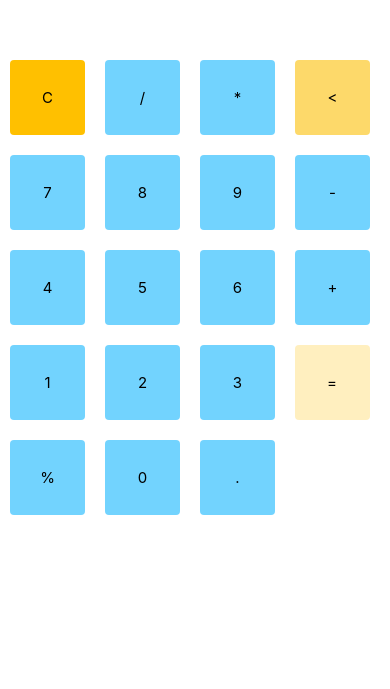
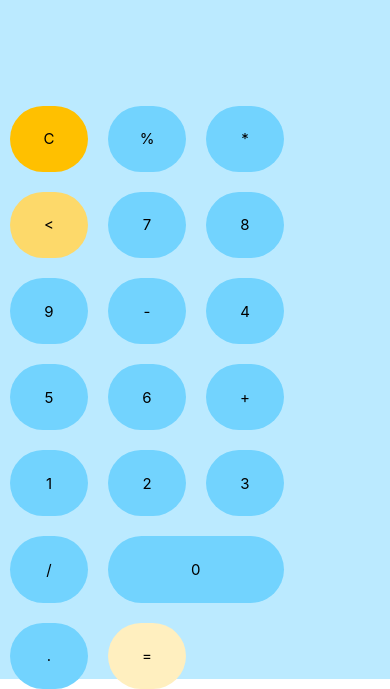
Before and after one commit to FromTellus/react-native-calculator, a React Native app: screen / in a window 390 px wide. Shown: the part 165-854 px from the top of the page. Built offline with nearby package versions, Linux system fonts and the light colour scheme.

Commit message:
Some UI work done, added functionality (still needs work)

```diff
--- a/App.js
+++ b/App.js
@@ -1,6 +1,5 @@
 import { StatusBar } from 'expo-status-bar';
 import { StyleSheet, Text, View } from 'react-native';
-import Buttons from './Components/Buttons';
 import CalculatorInput from './Components/Calculator';
 
 export default function App() {
@@ -15,8 +14,9 @@ export default function App() {
 const styles = StyleSheet.create({
   container: {
     flex: 1,
-    backgroundColor: '#fff',
+    backgroundColor: "#bbeaff",
     alignItems: 'center',
     justifyContent: 'center',
+
   },
 });
--- a/Components/Calculator.js
+++ b/Components/Calculator.js
@@ -7,17 +7,27 @@ export default function CalculatorInput() {
   const [value1, setValue1] = useState("");
   const [operator, setOperator] = useState();
   const [result, setResult] = useState("");
+  const [caluclation, setCaluclation] = useState(false);
 
   function operations() {
     if (!inputOne) {
       setInputOne(value1);
       setValue1("");
     } else {
+      if (caluclation) {
+        setInputOne(result);
+        setValue1("");
+        setInputTwo("");
+        setCaluclation(false);
+        setResult("");
+        console.log("how about this");
+    } else {
+      console.log("does this always run?");
       setInputTwo(value1);
+    }
     }
   }
 
-  // make number into procentage decimal
   function procentage() {
     if (value1) {
       setValue1(value1 / 100);
@@ -34,10 +44,11 @@ export default function CalculatorInput() {
   }
 
   function calculate() {
+    setCaluclation(true);
+
     switch (operator) {
       case "+":
         return setResult(Number(inputOne) + Number(inputTwo));
-
       case "-":
         return setResult(Number(inputOne) - Number(inputTwo));
       case "*":
@@ -46,12 +57,14 @@ export default function CalculatorInput() {
         setResult(Number(inputOne) / Number(inputTwo));
       default:
         return "Invalid operator";
-    }
+
+  }
   }
 
   useEffect(() => {
-    if (inputOne && inputTwo) {
+    if (inputOne.length > 0 && inputTwo.length > 0) {
       calculate();
+      setCaluclation(true);
     }
   }, [inputTwo]);
 
@@ -81,12 +94,9 @@ export default function CalculatorInput() {
 
           <TouchableOpacity
             style={styles.button}
-            onPress={() => {
-              setOperator("/");
-              operations();
-            }}
+            onPress={() => procentage()}
           >
-            <Text style={styles.buttonText}>{"/"}</Text>
+            <Text style={styles.buttonText}>{"%"}</Text>
           </TouchableOpacity>
 
           <TouchableOpacity
@@ -112,7 +122,7 @@ export default function CalculatorInput() {
 
           <TouchableOpacity
             style={styles.button}
-            onPress={() => setValue1(value1 + "7")}
+            onPress={() => {setValue1(value1 + "7")}}
           >
             <Text style={styles.buttonText}>{"7"}</Text>
           </TouchableOpacity>
@@ -196,24 +206,20 @@ export default function CalculatorInput() {
             >
               <Text style={styles.buttonText}>{"3"}</Text>
             </TouchableOpacity>
-          <TouchableOpacity
-            style={styles.calculateBtn}
+
+            <TouchableOpacity
+            style={styles.button}
             onPress={() => {
-              setInputTwo(value1);
+              setOperator("/");
+              operations();
             }}
           >
-            <Text style={styles.buttonText}>{"="}</Text>
+            <Text style={styles.buttonText}>{"/"}</Text>
           </TouchableOpacity>
 
-          <TouchableOpacity
-            style={styles.button}
-            onPress={() => procentage()}
-          >
-            <Text style={styles.buttonText}>{"%"}</Text>
-          </TouchableOpacity>
 
           <TouchableOpacity
-            style={styles.button}
+            style={styles.button0}
             onPress={() => setValue1(value1 + "0")}
           >
             <Text style={styles.buttonText}>{"0"}</Text>
@@ -224,6 +230,18 @@ export default function CalculatorInput() {
           style={styles.button}>
             <Text style={styles.buttonText}>{"."}</Text>
           </TouchableOpacity>
+
+
+          <TouchableOpacity
+            style={styles.calculateBtn}
+            onPress={() => {
+              setInputTwo(value1);
+            }}
+          >
+            <Text style={styles.buttonText}>{"="}</Text>
+          </TouchableOpacity>
+
+
         </View>
         <View></View>
       </View>
@@ -232,18 +250,19 @@ export default function CalculatorInput() {
 }
 
 const styles = StyleSheet.create({
+
   preview: {
     flexDirection: "column",
     textAlign: "center",
   },
   button: {
-    width: 75,
-    height: 75,
+    width: "20%",
+    height: "15%",
     alignItems: "center",
     justifyContent: "center",
     paddingVertical: 12,
     paddingHorizontal: 32,
-    borderRadius: 4,
+    borderRadius: 100,
     elevation: 3,
     backgroundColor: "#72d3fe",
     margin: 10,
@@ -251,21 +270,31 @@ const styles = StyleSheet.create({
     maxWidth: 100,
     fontSize: "30",
   },
-  bottomTwoRows: {
-    flexDirection: "row",
-    flexWrap: "wrap",
-    justifyContent: "flex-start",
-    width: "75%",
-  },
 
-  clearBtn: {
-    width: 75,
-    height: 75,
+  button0: {
+    width: "45%",
+    height: "15%",
     alignItems: "center",
     justifyContent: "center",
     paddingVertical: 12,
     paddingHorizontal: 32,
-    borderRadius: 4,
+    borderRadius: 100,
+    elevation: 3,
+    backgroundColor: "#72d3fe",
+    margin: 10,
+    color: "black",
+    fontSize: "30",
+  },
+
+
+  clearBtn: {
+    width: "20%",
+    height: "15%",
+    alignItems: "center",
+    justifyContent: "center",
+    paddingVertical: 12,
+    paddingHorizontal: 32,
+    borderRadius: 100,
     elevation: 3,
     backgroundColor: "#FFC000",
     margin: 10,
@@ -275,13 +304,13 @@ const styles = StyleSheet.create({
   },
 
   backspaceBtn: {
-    width: 75,
-    height: 75,
+    width: "20%",
+    height: "15%",
     alignItems: "center",
     justifyContent: "center",
     paddingVertical: 12,
     paddingHorizontal: 32,
-    borderRadius: 4,
+    borderRadius: 100,
     elevation: 3,
     backgroundColor: "#FDD96A",
     margin: 10,
@@ -291,12 +320,13 @@ const styles = StyleSheet.create({
   },
 
   calculateBtn: {
-    width: 75,
-    height: 75,
+    width: "20%",
+    height: "15%",
+    alignItems: "center",
     justifyContent: "center",
     paddingVertical: 12,
     paddingHorizontal: 32,
-    borderRadius: 4,
+    borderRadius: 100,
     elevation: 3,
     backgroundColor: "#FFEFBF",
     margin: 10,
@@ -320,6 +350,7 @@ const styles = StyleSheet.create({
     flexWrap: "wrap",
     justifyContent: "flex-start",
     width: "100%",
+
   },
 
   buttonText: {
@@ -327,5 +358,6 @@ const styles = StyleSheet.create({
   },
   value: {
     fontSize: 50,
+    marginBottom: "15%",
   },
 });
--- a/package.json
+++ b/package.json
@@ -12,7 +12,7 @@
     "expo": "~46.0.9",
     "expo-status-bar": "~1.4.0",
     "react": "18.0.0",
-    "react-native": "0.69.5"
+    "react-native": "0.69.6"
   },
   "devDependencies": {
     "@babel/core": "^7.12.9"
```
Also changed, not shown: Components/Buttons.js (deleted), 1 other file (tests, documents, lock files or other folders).
